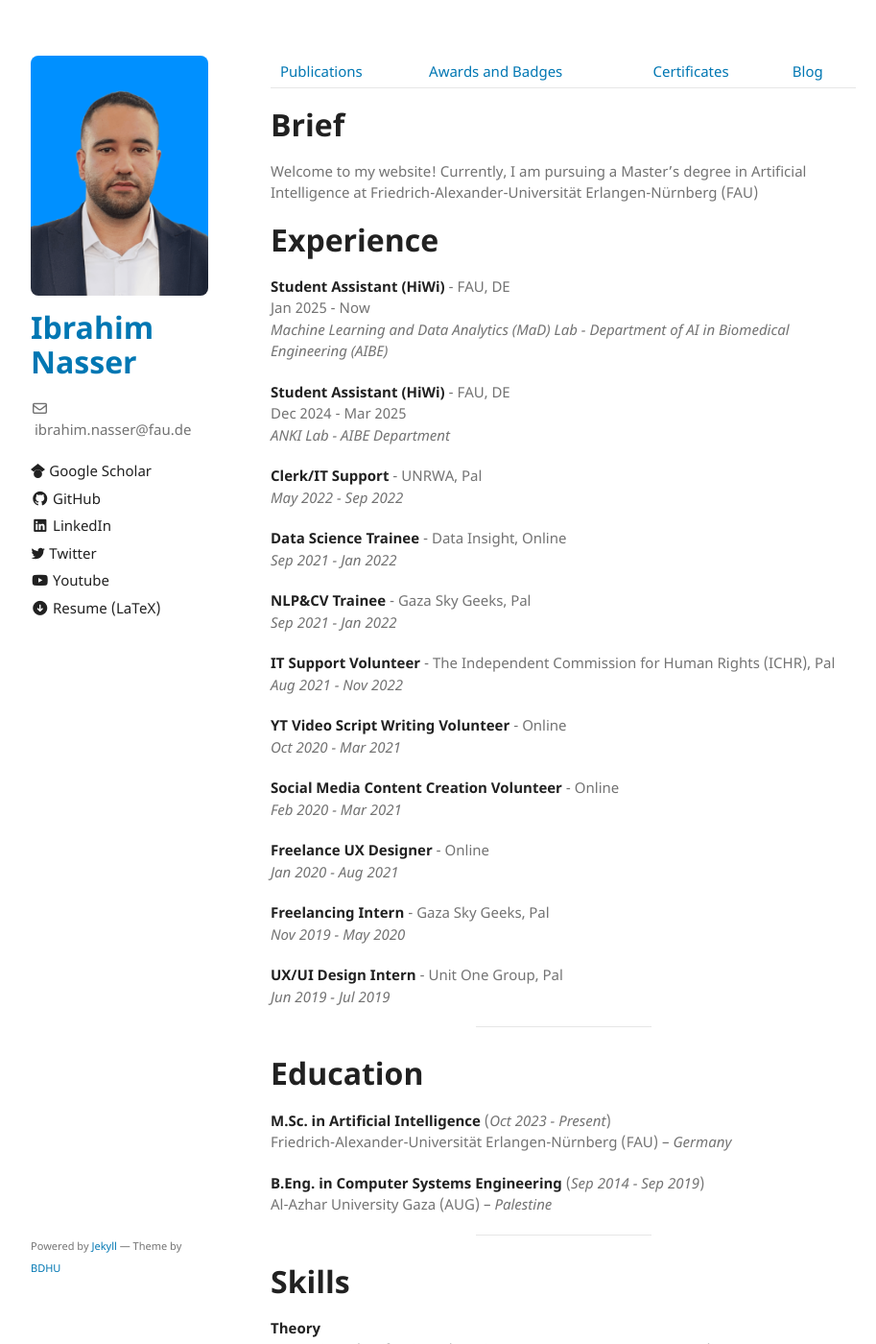
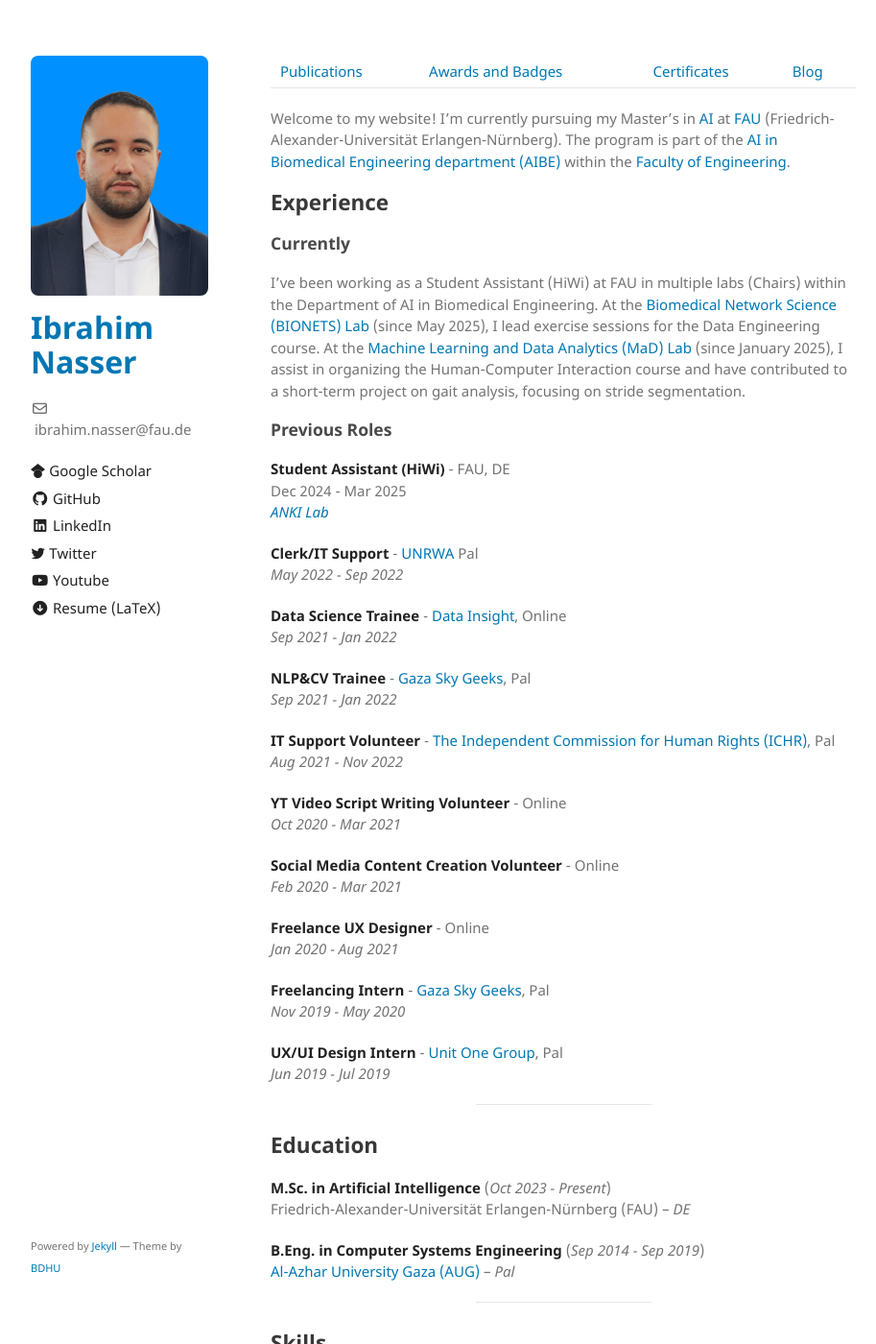
Before and after one commit to 96ibman/ibrahim-nasser, a Jekyll site: the page built from index.md, in a window 1280 px wide and 1400 px high. Shown: the whole window at 96% size, without its empty margins (178-1091 px from the left). Built offline with Jekyll 4.4.1, drawn with Linux system fonts in a browser that asks for light colours; some of the changed text lies outside the part shown.

Commit message:
Website Updated

```diff
--- a/index.md
+++ b/index.md
@@ -4,29 +4,28 @@ layout: default
 
 [Publications](./publications.html) | [Awards and Badges](./awards-badges.html) | [Certificates](./certificates.html) | [Blog](https://96ibman.github.io/)
 
-# Brief
+Welcome to my website! I’m currently pursuing my Master’s in [AI](https://www.ai.study.fau.eu/prospective-students/master-ai/master-programme-ai/){:target="_blank"} at [FAU](https://www.fau.eu/){:target="_blank"} (Friedrich-Alexander-Universität Erlangen-Nürnberg). The program is part of the [AI in Biomedical Engineering department (AIBE)](https://www.aibe.tf.fau.de/){:target="_blank"} within the [Faculty of Engineering](https://www.tf.fau.eu/){:target="_blank"}.
 
-Welcome to my website! Currently, I am pursuing a Master's degree in Artificial Intelligence at Friedrich-Alexander-Universität Erlangen-Nürnberg (FAU)
 
-# Experience
-**Student Assistant (HiWi)** - FAU, DE <br>
-Jan 2025 - Now <br>
-*Machine Learning and Data Analytics (MaD) Lab - Department of AI in Biomedical Engineering (AIBE)*
+## Experience
+### Currently
+I’ve been working as a Student Assistant (HiWi) at FAU in multiple labs (Chairs) within the Department of AI in Biomedical Engineering. At the [Biomedical Network Science (BIONETS) Lab](https://www.bionets.tf.fau.de/){:target="_blank"} (since May 2025), I lead exercise sessions for the Data Engineering course. At the [Machine Learning and Data Analytics (MaD) Lab](https://www.mad.tf.fau.de/){:target="_blank"} (since January 2025), I assist in organizing the Human-Computer Interaction course and have contributed to a short-term project on gait analysis, focusing on stride segmentation.
 
+### Previous Roles
 **Student Assistant (HiWi)** - FAU, DE <br>
 Dec 2024 - Mar 2025 <br>
-*ANKI Lab - AIBE Department*
+*[ANKI Lab](https://anki.xyz/){:target="_blank"}*
 
-**Clerk/IT Support** - UNRWA, Pal <br>
+**Clerk/IT Support** - [UNRWA](https://www.unrwa.org/){:target="_blank"} Pal <br>
 *May 2022 - Sep 2022*
 
-**Data Science Trainee** - Data Insight, Online <br>
+**Data Science Trainee** - [Data Insight](https://www.datainsightonline.com/data-scientist-program){:target="_blank"}, Online <br>
 *Sep 2021 - Jan 2022*
 
-**NLP&CV Trainee** - Gaza Sky Geeks, Pal <br>
+**NLP&CV Trainee** - [Gaza Sky Geeks](https://gazaskygeeks.com/){:target="_blank"}, Pal <br>
 *Sep 2021 - Jan 2022*
 
-**IT Support Volunteer** - The Independent Commission for Human Rights (ICHR), Pal <br>
+**IT Support Volunteer** - [The Independent Commission for Human Rights (ICHR)](https://www.ichr.ps/en){:target="_blank"}, Pal <br>
 *Aug 2021 - Nov 2022*
 
 **YT Video Script Writing Volunteer** - Online <br>
@@ -38,22 +37,22 @@ Dec 2024 - Mar 2025 <br>
 **Freelance UX Designer** - Online <br>
 *Jan 2020 - Aug 2021*
 
-**Freelancing Intern** - Gaza Sky Geeks, Pal <br>
+**Freelancing Intern** - [Gaza Sky Geeks](https://gazaskygeeks.com/){:target="_blank"}, Pal <br>
 *Nov 2019 - May 2020*
 
-**UX/UI Design Intern** - Unit One Group, Pal <br>
+**UX/UI Design Intern** - [Unit One Group](https://www.unitone.co/){:target="_blank"}, Pal <br>
 *Jun 2019 - Jul 2019*
 <hr>
 
-# Education
+## Education
 **M.Sc. in Artificial Intelligence** (*Oct 2023 - Present*)<br>
-Friedrich-Alexander-Universität Erlangen-Nürnberg (FAU) – *Germany* <br>
+Friedrich-Alexander-Universität Erlangen-Nürnberg (FAU) – *DE* <br>
 
 **B.Eng. in Computer Systems Engineering** (*Sep 2014 - Sep 2019*)<br>
-Al-Azhar University Gaza (AUG) – *Palestine*
+[Al-Azhar University Gaza (AUG)](https://www.alazhar.edu.ps/eng/UnderGr/Eng/Software-Engineering/eng.asp){:target="_blank"} – *Pal*
 <hr>
 
-# Skills
+## Skills
 **Theory**<br>
 *Regression, Classification, Clustering, ANNs, CNNs, RNNs, LLMs, Gradient Descent, NLP, Computer Vision.*
 
```
Also changed, not shown: other parts of index.md (+1 -1 lines), awards-badges.md (+4 -4 lines).
